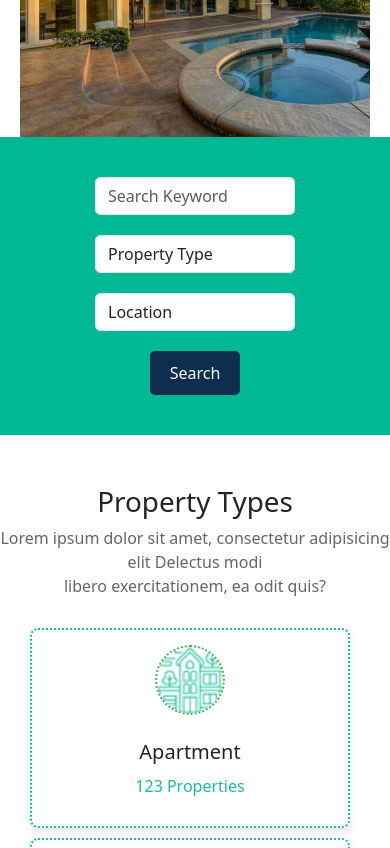
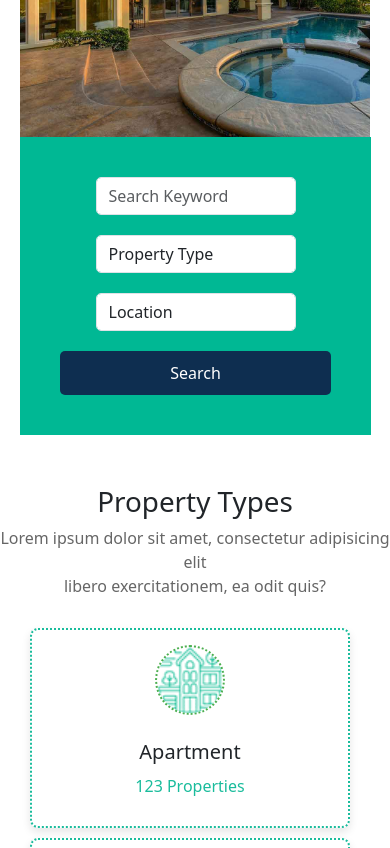
Before and after one commit to roshiniroshinim/Makaan-Project, a plain HTML site: page index.html in a window 390 px wide. Shown: the part 1000-1848 px from the top of the page. Drawn offline with nearby package versions, Linux system fonts and the light colour scheme.

Commit message:
It's order

```diff
--- a/index.html
+++ b/index.html
@@ -97,7 +97,7 @@
 
   <!-- Lorem Ipsum Paragraphs -->
   <div class="lorem">
-    <p class="lorem-text">Lorem ipsum dolor sit amet, consectetur adipisicing elit Delectus modi
+    <p class="lorem-text">Lorem ipsum dolor sit amet, consectetur adipisicing elit
       <br>libero exercitationem, ea odit quis?</p>
       </p>
   </div>
--- a/style.css
+++ b/style.css
@@ -69,7 +69,27 @@
     border-radius: 5px;
     cursor: pointer;
 }
+@media (max-width: 768px) {
+  .form-control {
+    width: 80%; /* Stacks form elements in a single column on smaller screens */
+  }
 
+  .btn {
+    width: 100%; /* Make the button full width */
+    margin-top: 10px;
+  }
+  .search-section{
+    width: 90%;
+    left: 20px;
+    position: relative;
+  }
+}
+
+@media (max-width: 480px) {
+  h1 {
+    font-size: 24px;
+  }
+}
 .scroll-to-top {
     position: fixed;
     bottom: 20px;
@@ -312,7 +332,7 @@ body{
     }
 
     .main-content .image {
-      max-width: 100%;
+      max-width: 80%;
       margin-bottom: 20px;
     }
 
```
